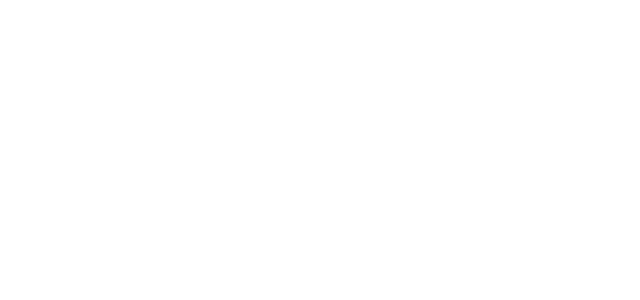
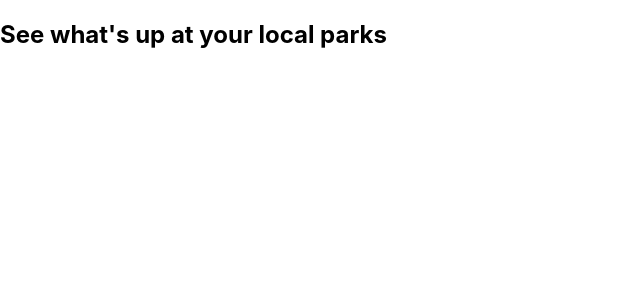
Before and after one commit to Jonathan1144764/582-jon-project-react, a React (Create React App) app: page /public in a window 1280 px wide. Before the commit this address had no page. Shown: the top 300 px of the page, without its empty margins (0-640 px from the left). Built offline with nearby package versions, Linux system fonts and the light colour scheme.

Commit message:
Created public pag and added route

```diff
--- a/src/App.js
+++ b/src/App.js
@@ -3,6 +3,7 @@
 import Admin from "./pages/Admin";
 import ParkForm from "./components/ParkForm";
 import EventForm from "./components/EventForm";
+import Public from "./pages/Public";
 
 function App() {
   return (
@@ -16,6 +17,7 @@
             <Route path="newevent" element={<EventForm />} />
             <Route path="updateevent" element={<EventForm />} />
           </Route>
+          <Route path="public" element={<Public />} />
         </Routes>
       </BrowserRouter>
     </>
--- a/src/components/HeaderNav.js
+++ b/src/components/HeaderNav.js
@@ -7,8 +7,8 @@
   return (
     <nav>
       <Link to="/">Home</Link>
-      <Link to="public">Parks</Link>
-      {user === "admin" && <Link to="admin">Admin</Link>}
+      <Link to="/public">Parks</Link>
+      {user === "admin" && <Link to="/admin">Admin</Link>}
     </nav>
   );
 }
--- /dev/null
+++ b/src/pages/Public.js
@@ -0,0 +1,11 @@
+export default function Public() {
+  return (
+    <>
+      <section className="public-view">
+        <div className="container">
+          <h2>See what's up at your local parks</h2>
+        </div>
+      </section>
+    </>
+  );
+}
```
